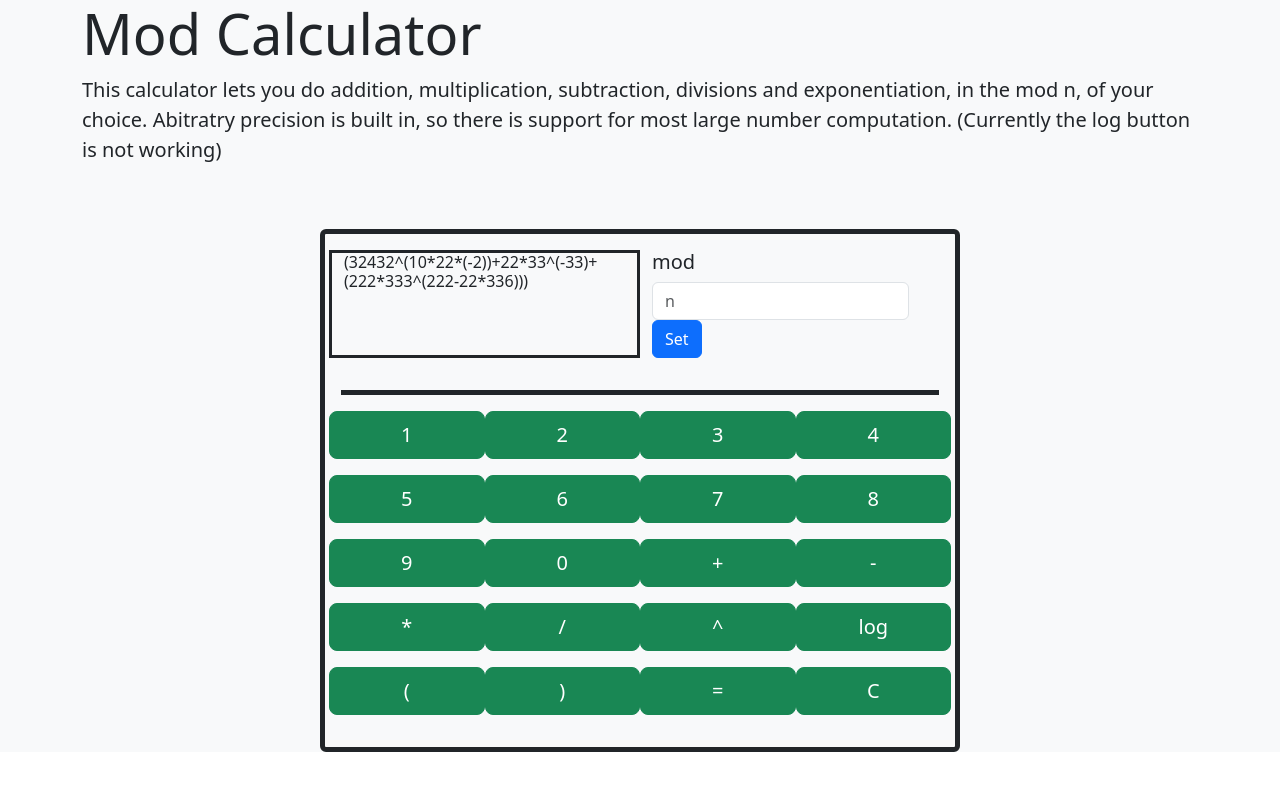
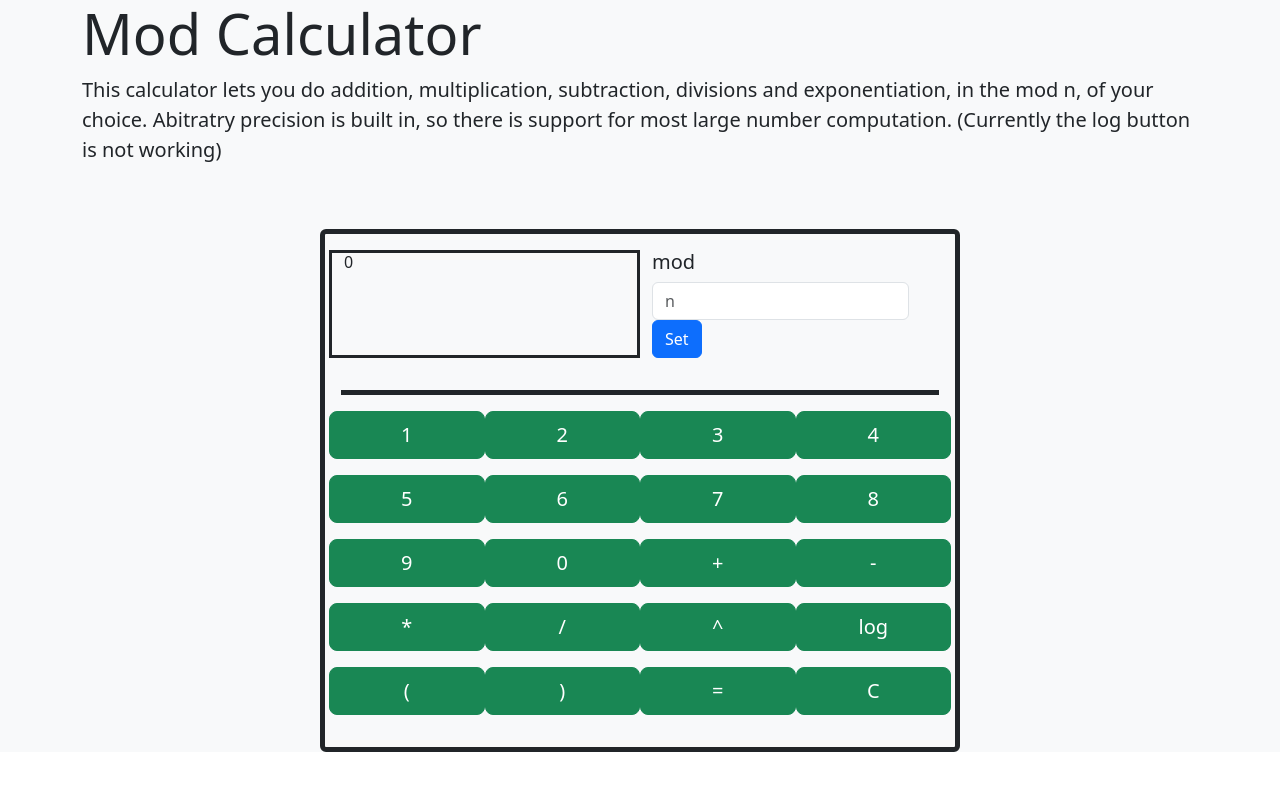
Before and after one commit to AnangaB/Mod_Calculator, a React (Vite) app: page / in a window 1280 px wide. Shown: the top 790 px of the page. Built offline with nearby package versions, Linux system fonts and the light colour scheme.

Commit message:
quick fix, for the initial calculator display

```diff
--- a/src/App.tsx
+++ b/src/App.tsx
@@ -7,9 +7,7 @@ import PageBanner from "./components/PageBanner.tsx";
 function App() {
   //displayingItems refers to the numbers and operations being typed in as input
   //const [displayingItems, setDisplayingItems] = useState<string>("0");
-  const [displayingItems, setDisplayingItems] = useState<string>(
-    "(32432^(10*22*(-2))+22*33^(-33)+(222*333^(222-22*336)))"
-  );
+  const [displayingItems, setDisplayingItems] = useState<string>("0");
   //nValue is the modiing value n
   const [nValue, setNValue] = useState(-1n);
 
```
